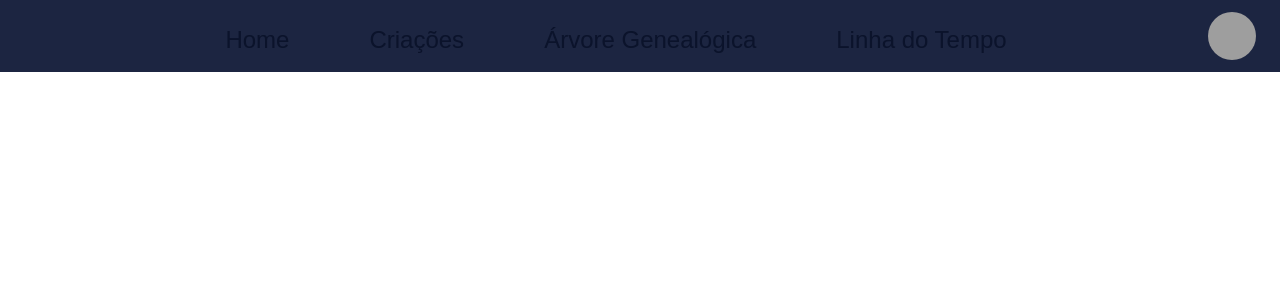
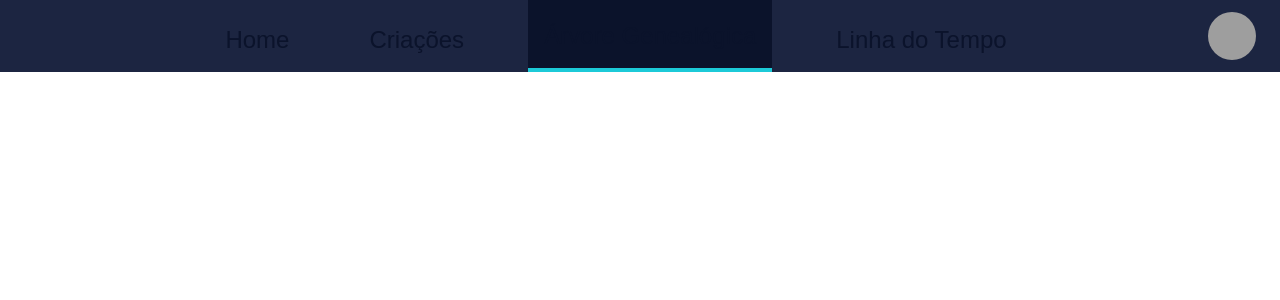
Before and after one commit to giovanna2005lb/StoryGemWeb, a Next.js app: page /family_tree in a window 1280 px wide. Shown: the top 300 px of the page. Built offline with nearby package versions, Linux system fonts and the light colour scheme; grey boxes are pictures that could not be loaded; a web font is replaced by a local one.

Commit message:
Correcao novamente de erro de escrita

```diff
--- a/src/app/family_tree/page.tsx
+++ b/src/app/family_tree/page.tsx
@@ -3,7 +3,7 @@ import NavBar from "@/components/nav-bar";
 export default function FamilyTreePage(){
     return (
         <>
-            <NavBar active="Árvore genealógica"/>
+            <NavBar active="Árvore Genealógica"/>
         </>
     )
 }
```
